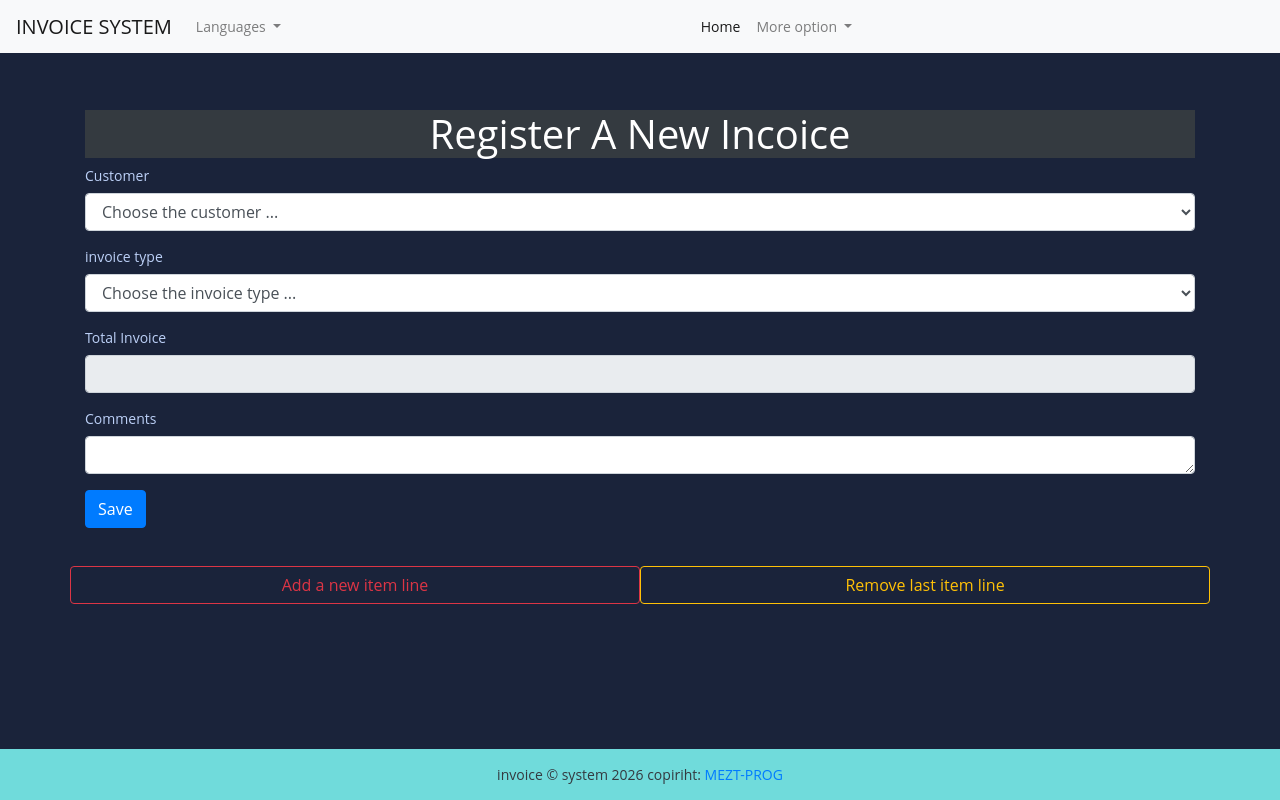
After one commit to MEZA-1/projet1_facture, a Django app: template templates/add_invoice.html in a window 1280 px wide. The commit adds this page. Run offline with Django 4.2, Linux system fonts and the light colour scheme; the template is opened without the code that fills it: values that come from a table or form of the project are taken from there, others are empty; data comes from the database, SQL or seed files in the repository; both versions use the stored data as it was after the commit.

Commit message:
create invoice and customer

```diff
--- a/fact_app/models.py
+++ b/fact_app/models.py
@@ -3,6 +3,7 @@ from django.contrib.auth.models import User
 from django.core.exceptions import ValidationError
 from django.db import transaction
 from django.db.models import Sum
+import re
 
 
 class Customer(models.Model):
@@ -33,10 +34,13 @@ class Customer(models.Model):
     def __str__(self):
         return self.name
 
-   """ def valideCustomer(){
+    def valideCustomer(self):
+
+        if(re.match(self.regexEmail,self.email)):
+            return True
 
 
-    }"""
+
 
 class Invoice (models.Model):
     """
@@ -45,15 +49,15 @@ class Invoice (models.Model):
     author: mezatiogeril@gmail.com
     """
     INVOICE_TYPE =[
-        ('R', 'Reçu'),
-        ('F', 'Facture'),
-        ('P', 'Proforma_facture'),
+        ('R', 'RECEIPT'),
+        ('I', 'INVOICE'),
+        ('P', 'PROFORMA INVOICE'),
     ]
     customer = models.ForeignKey(Customer, on_delete=models.PROTECT)
     save_by = models.ForeignKey(User, on_delete=models.PROTECT)
     invoice_date_time = models.DateTimeField(auto_now_add=True)
     total_amount = models.DecimalField(max_digits=100000, decimal_places=3, default= 0)
-    last_update_date_time = models.DateTimeField(null=True, blank=True)
+    last_update_date_time = models.DateTimeField(null=True, blank=True,auto_now_add=True)
     paid = models.BooleanField(default=False)
     invoice_type = models.CharField(max_length=1, choices=INVOICE_TYPE)
     comments = models.TextField(blank=True, null=True, max_length=500)
@@ -66,12 +70,6 @@ class Invoice (models.Model):
     @property
     def get_total_amount(self):
         self.total_amount = sum(article.get_total_price for article in self.articles.all())
-        return self.total_amount
-
-    def refresh_total_amount(self, save=True):
-        self.total_amount = self.articles.aggregate(total=Sum("total_price"))["total"] or 0
-        if save:
-            self.save(update_fields=["total_amount"])
         return self.total_amount
 
 
@@ -196,7 +194,6 @@ class Article(models.Model):
             current_product.save(update_fields=["quantity_in_stock"])
 
             super().save(*args, **kwargs)
-            self.invoice.refresh_total_amount(save=True)
 
     def delete(self, *args, **kwargs):
         with transaction.atomic():
@@ -206,4 +203,3 @@ class Article(models.Model):
 
             invoice = self.invoice
             super().delete(*args, **kwargs)
-            invoice.refresh_total_amount(save=True)
--- a/fact_app/urls.py
+++ b/fact_app/urls.py
@@ -2,5 +2,7 @@ from django.urls import path
 from . import views
 urlpatterns = [
     path('', views.HomeView.as_view(), name='home'),
-    path('add-customer',views.AddCustomerView.as_view(), name='add-customer')
+    path('add-customer', views.AddCustomerView.as_view(), name='add-customer'),
+    path('add-invoice/', views.AddInvoiceView.as_view(), name='add-invoice'),
+    #path('products/<int:product_id>/info/', views.product_info, name='product-info'),
 ]
--- /dev/null
+++ b/templates/add_invoice.html
@@ -0,0 +1,137 @@
+{% extends "base.html" %}
+
+{% block content %}
+<br> <br>
+<h1 class="text-center text-capitalize mx-10 bg-dark text-white"> Register a new incoice </h1>
+
+<form method="post">
+    {% csrf_token %}
+    <div class="form-row">
+        <div class="form-group col-md-12">
+            <label for="customer"> Customer </label>
+            <select name="customer" class="form-control" id="customer">
+                <option value="" disabled selected hidden > Choose the customer ...</option>
+                {% for customer in customers %}
+                <option value="{{ customer.id }}">{{ forloop.counter }} - {{ customer.name }}</option>
+                {% endfor %}
+            </select>
+        </div>
+    </div>
+    <div class="form-row">
+        <div class="form-group col-md-12">
+            <label for="invoice_type"> invoice type </label>
+            <select name="invoice_type" required class="form-control" id="invoice_type">
+                <option value="" disabled selected hidden > Choose the invoice type ...</option>
+                <option value="R">RECEIPT</option>
+                <option value="P">PROFORMA INVOICE</option>
+                <option value="I">INVOICE</option>
+            </select>
+        </div>
+    </div>
+    <div id="wrapper">
+
+    </div>
+    <div class="form-row">
+        <div class="form-group col-md-12">
+            <label for="total_invoice">Total Invoice</label>
+            <input type="number" readonly step="0.1" name="total_invoice" class="form-control" id="total_invoice">
+        </div>
+    </div>
+    <div class="form-row">
+        <div class="form-group col-md-12">
+            <label for="comment">Comments</label>
+            <textarea name="content" id="content" cols="30" rows="1" class="form-control"></textarea>
+        </div>
+    </div>
+    <button type="submit" class="btn btn-primary">Save</button>
+</form>
+<br><br>
+
+<div class="row">
+    <button id="btn-add" class="btn btn-outline-danger w-50 col-md-6"> Add a new item line</button>
+<button id="btn-remove" class="btn btn-outline-warning w-50 col-md-6">  Remove last item line</button>
+
+</div>
+<br><br><br>
+<script type="text/javascript">
+    $(document).on('click','#btn-add', function(){
+        var number = $('#wrapper').children().length +1;
+
+        let formAdd = `<div class="form-row">
+            <div class="form-group col-md-3">
+                <label for="product-${number}">#${number} Product</label>
+                <select required name="product" class="form-control" id="product-${number}">
+                    <option value="" disabled selected hidden>Choose a product ...</option>
+                    {% for product in products %}
+                    <option value="{{ product.id }}" data-price="{{ product.unit_price }}">{{ product.name }}</option>
+                    {% endfor %}
+                </select>
+            </div>
+
+            <div class="form-group col-md-3">
+                <label for="qty-${number}">Quantity</label>
+                <input required name="qty" type="number" min="1" step="1" class="form-control" id="qty-${number}">
+            </div>
+
+            <div class="form-group col-md-3">
+                <label for="unit_price-${number}">Unit price</label>
+                <input required name="unit_price" type="number" min="0" readonly step="0.01" class="form-control" id="unit_price-${number}">
+            </div>
+
+            <div class="form-group col-md-3">
+                <label for="total_article-${number}">Total Article</label>
+                <input required name="total_article" type="number" min="0" readonly step="0.01" class="form-control" id="total_article-${number}">
+            </div>
+
+            `;
+
+        $("#wrapper:last").append(formAdd);
+    })
+
+    function recalcLine(number) {
+        const productSelect = $(`#product-${number}`);
+        const qtyInput = $(`#qty-${number}`);
+        const unitPriceInput = $(`#unit_price-${number}`);
+        const totalArticleInput = $(`#total_article-${number}`);
+
+        if (!productSelect.length || !qtyInput.length) {
+            return;
+        }
+
+        const price = parseFloat(productSelect.find(":selected").data("price")) || 0;
+        const qty = parseFloat(qtyInput.val()) || 0;
+        const total = price * qty;
+
+        unitPriceInput.val(price ? price.toFixed(2) : "");
+        totalArticleInput.val(total ? total.toFixed(2) : "");
+        recalcInvoiceTotal();
+    }
+
+    function recalcInvoiceTotal() {
+        let total = 0;
+        $("[id^='total_article-']").each(function () {
+            const value = parseFloat($(this).val());
+            if (!isNaN(value)) {
+                total += value;
+            }
+        });
+        $("#total_invoice").val(total ? total.toFixed(2) : "");
+    }
+
+    $(document).on('change', "select[id^='product-']", function () {
+        const number = $(this).attr("id").split("-")[1];
+        recalcLine(number);
+    });
+
+    $(document).on('input', "input[id^='qty-']", function () {
+        const number = $(this).attr("id").split("-")[1];
+        recalcLine(number);
+    });
+
+    $(document).on('click','#btn-remove', function () {
+        $("#wrapper").children().last().remove();
+        recalcInvoiceTotal();
+    })
+</script>
+
+{% endblock content %}
--- a/templates/base.html
+++ b/templates/base.html
@@ -7,17 +7,24 @@
     <link rel="stylesheet" href="https://cdn.jsdelivr.net/npm/bootstrap@4.6.2/dist/css/bootstrap.min.css"
         integrity="sha384-xOolHFLEh07PJGoPkLv1IbcEPTNtaed2xpHsD9ESMhqIYd0nLMwNLD69Npy4HI+N" crossorigin="anonymous">
 
-    <link rel="stylesheet" href="{% static 'style.css' %}">
+
+    <link rel="stylesheet" href="{% static 'styles/style.css' %}">
+
+
     <meta charset="UTF-8">
     <meta name="viewport" content="width=device-width, initial-scale=1.0">
-    <title>Facture</title>
+    <!-- Jquery -->
+    <script src="https://code.jquery.com/jquery-3.7.1.js"
+        integrity="sha256-eKhayi8LEQwp4NKxN+CfCh+3qOVUtJn3QNZ0TciWLP4=" crossorigin="anonymous"></script>
+
+        <title>Facture</title>
 </head>
 
 <body>
     <!-- HEADER-->
     <header>
         <nav class="navbar navbar-expand-lg navbar-light bg-light">
-            <a class="navbar-brand" href="#">INVOICE SYSTEM</a>
+            <a class="navbar-brand" href="/">INVOICE SYSTEM</a>
             <button class="navbar-toggler" type="button" data-toggle="collapse" data-target="#navbarSupportedContent"
                 aria-controls="navbarSupportedContent" aria-expanded="false" aria-label="Toggle navigation">
                 <span class="navbar-toggler-icon"></span>
@@ -41,7 +48,7 @@
             <div class="collapse navbar-collapse" id="navbarSupportedContent">
                 <ul class="navbar-nav mr-auto">
                     <li class="nav-item active">
-                        <a class="nav-link" href="#">Home <span class="sr-only">(current)</span></a>
+                        <a class="nav-link" href="/">Home <span class="sr-only">(current)</span></a>
                     <li class="nav-item dropdown">
                         <a class="nav-link dropdown-toggle" href="#" role="button" data-toggle="dropdown"
                             aria-expanded="false">
@@ -50,6 +57,8 @@
                         <div class="dropdown-menu">
                             <a class="dropdown-item" href="{% url 'add-customer' %}">Add Customer</a>
                             <a class="dropdown-item" href="#">Add Admin</a>
+                            <a class="dropdown-item" href="#">Add product</a>
+                            <a class="dropdown-item" href="#">Modifie product</a>
                             <div class="dropdown-divider"></div>
                             <a class="dropdown-item" href="#">statistc</a>
                         </div>
--- a/templates/index.html
+++ b/templates/index.html
@@ -6,7 +6,7 @@
 {% block content %}
 <br></br>
 <div class="row">
-    <a href="#" class="btn col-md-4 btn-primary">
+    <a href="{% url 'add-invoice' %}" class="btn col-md-4 btn-primary">
         Register a new Invoice <span class="badge text-bg-secondary"></span>
     </a>
     <a href="#" class=" col-md-4 ">
@@ -41,7 +41,7 @@
             <th scope="row">{{ facture.id }}</th>
             <td>{{ facture.customer.name }}</td>
             <td>{{ facture.invoice_date_time }}</td>
-            <td>{{ facture.total_amount }}</td>
+            <td>{{ facture.get_total_amount }}</td>
             <td>
                 {% if facture.paid %}
                 <img src="{% static 'images/icon-yes.svg' %}" alt="true">
```
Also changed, not shown: fact_app/views.py (+88 -0 lines), static/js/js.js (added, +78 -0 lines), templates/add_customer.html (+4 -4 lines), db.sqlite3, static/styles/style.css (renamed from static/style.css).
